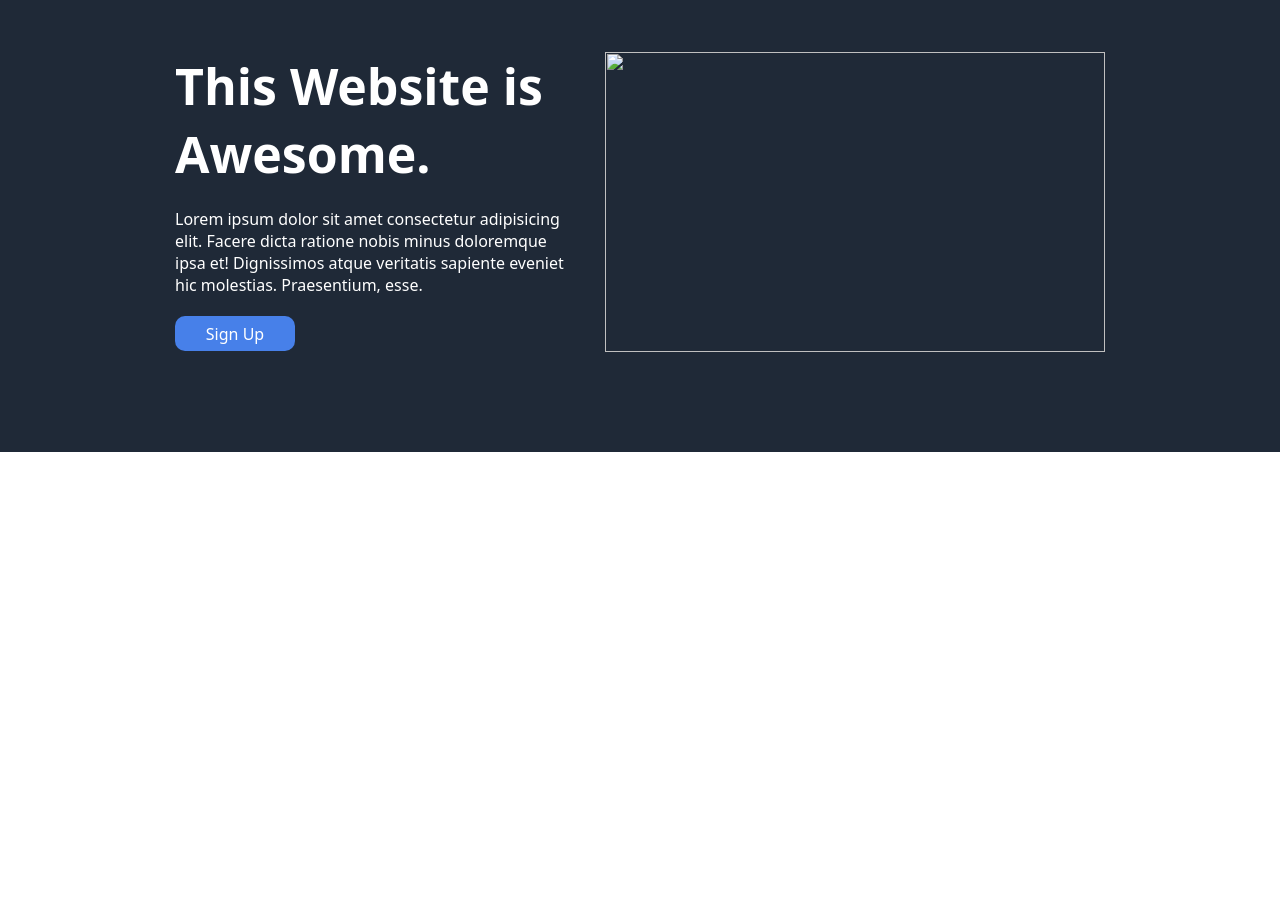
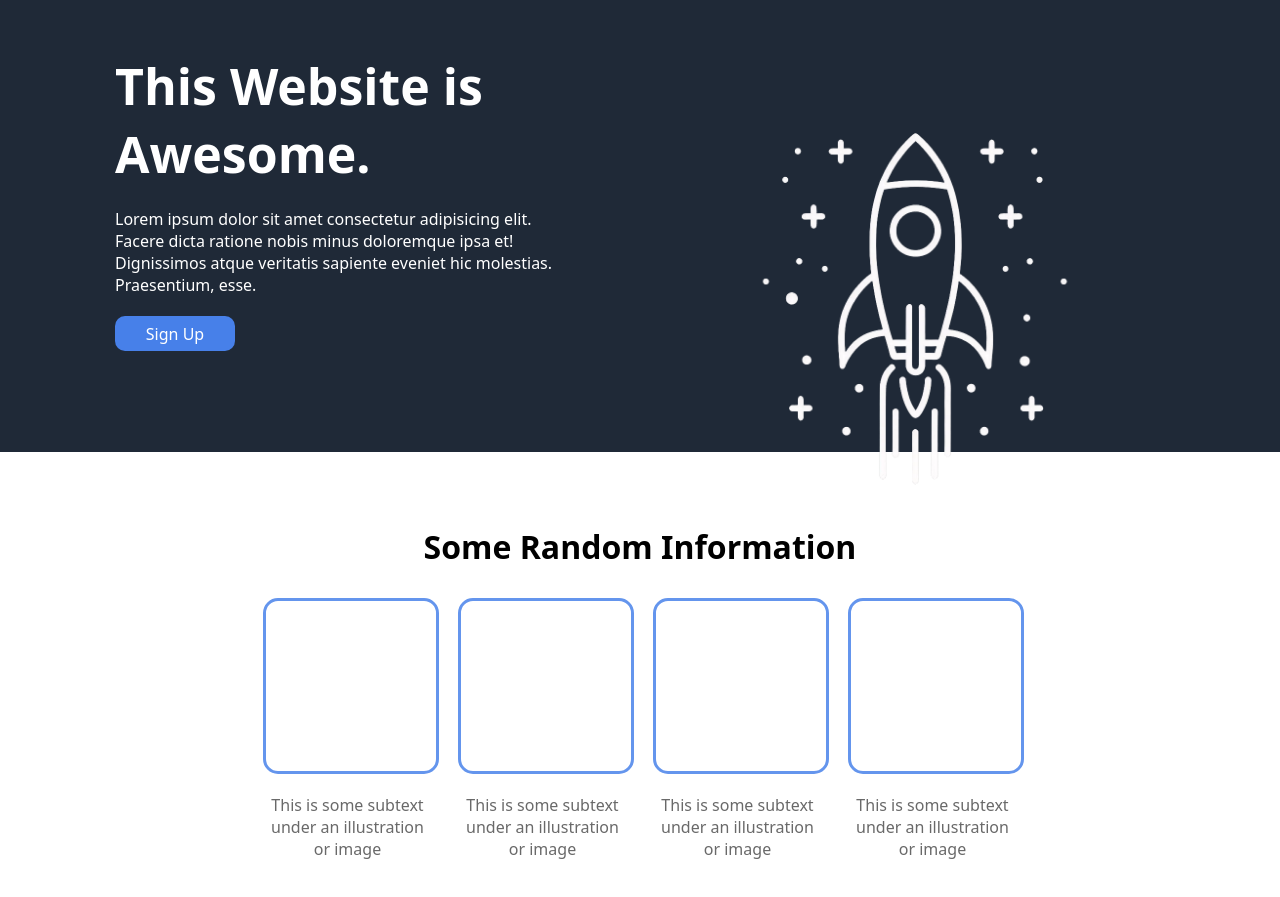
Before and after one commit to Karinkuto/O.P-Landing_Page, a plain HTML site: page index.html in a window 1280 px wide. Shown: the part 83-980 px from the top of the page. Before the commit the page ends 800 px from the top, so only its background shows below. Drawn offline with Linux system fonts and the light colour scheme.

Commit message:
feat(website): add features section and hero image
- Add a new 'features' section to 'index.html'
- Update the styles in 'style.css' to match the new 'features' section
- Replace the placeholder image in the hero section with 'rocket-vector.png'

```diff
--- a/index.html
+++ b/index.html
@@ -22,7 +22,7 @@
 				<li><a href="#contact">Contact Us</a></li>
 				<li><a href="#signup">Sign Up</a></li>
 			</ul>
-		</nav>
+        </nav>
 		<!-- Hero Section -->
 		<div class="hero">
 			<div class="hero_text">
@@ -34,7 +34,40 @@
 				</p>
 				<a href="signup.html" class="signup">Sign Up</a>
 			</div>
-			<img src="" alt="" width="500px" height="300px" />
+			<img src="/images/rocket-vector.png" alt="" width="500px" height="100%" />
+		</div>
+
+		<!-- Features/Tagline Section -->
+		<div class="feat">
+			<h1>Some Random Information</h1>
+			<div class="container">
+				<div class="box box1">
+                    <div class="img img1"></div>
+                    <p>
+                        This is some subtext under an illustration or image
+                    </p>
+                </div>
+				<div class="box box1">
+                    <div class="img img1"></div>
+                    <p>
+                        This is some subtext under an illustration or image
+                    </p>
+                </div>
+				<div class="box box1">
+                    <div class="img img1"></div>
+                    <p>
+                        This is some subtext under an illustration or image
+                    </p>
+                </div>
+				<div class="box box1">
+                    <div class="img img1"></div>
+                    <p>
+                        This is some subtext under an illustration or image
+                    </p>
+                </div>
+
+
+			</div>
 		</div>
 	</body>
 </html>
--- a/style.css
+++ b/style.css
@@ -44,7 +44,7 @@ nav ul {
 	height: 400px;
 	color: white;
 	justify-content: center;
-	gap: 30px;
+	gap: 100px;
 	padding-top: 55px;
 }
 
@@ -52,7 +52,12 @@ nav ul {
 	display: flex;
 	flex-direction: column;
 	gap: 20px;
-	width: 400px;
+	width: 450px;
+}
+
+.hero > img{
+    width: 500px;
+    height: max-content;
 }
 
 .hero_text h1 {
@@ -72,3 +77,42 @@ nav ul {
 	font-size: 16px;
     text-decoration: none;
 }
+
+.feat{
+    height: 400px;
+    padding: 40px;
+    display: flex;
+    flex-direction: column;
+    gap: 30px;
+    align-items: center;
+    justify-content: center;
+}
+
+.feat .container{
+    display: flex;
+    width: 65%;
+    flex-direction: row;
+    justify-content: space-around;
+}
+
+.feat .box{
+    display: flex;
+    flex-direction: column;
+    gap: 20px;
+    width:170px;
+    justify-content: center;
+}
+.feat .img{
+    height: 170px;
+    width: 170px;
+    background-color: white;
+    border-radius: 15px;
+    border: 3px solid cornflowerblue;
+}
+
+.feat .container .box p{
+
+    text-align: center;
+    text-justify: inter-word;
+    color: rgb(105, 105, 105);
+}
```
Also changed, not shown: images/rocket-vector.png (added).
